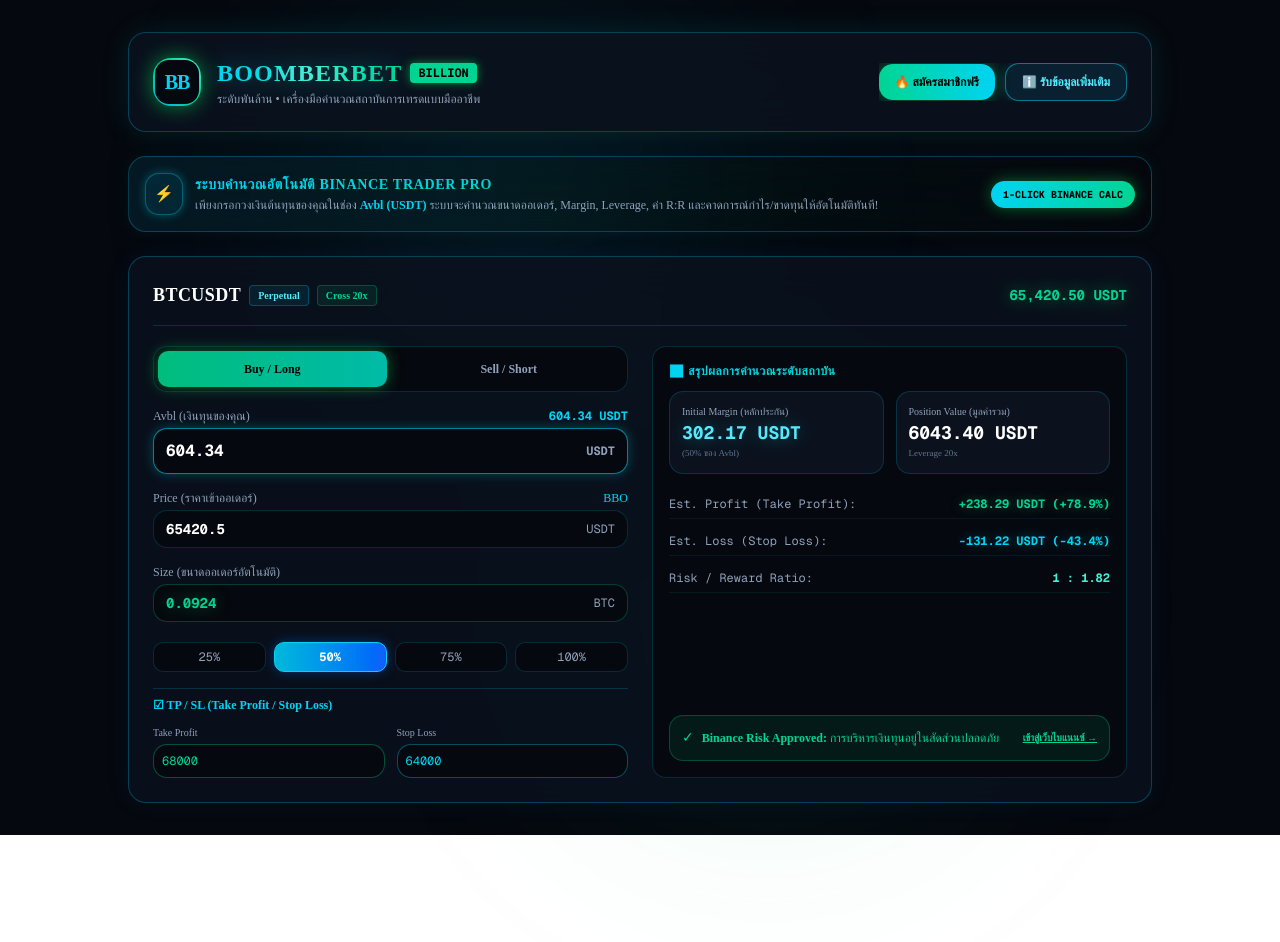
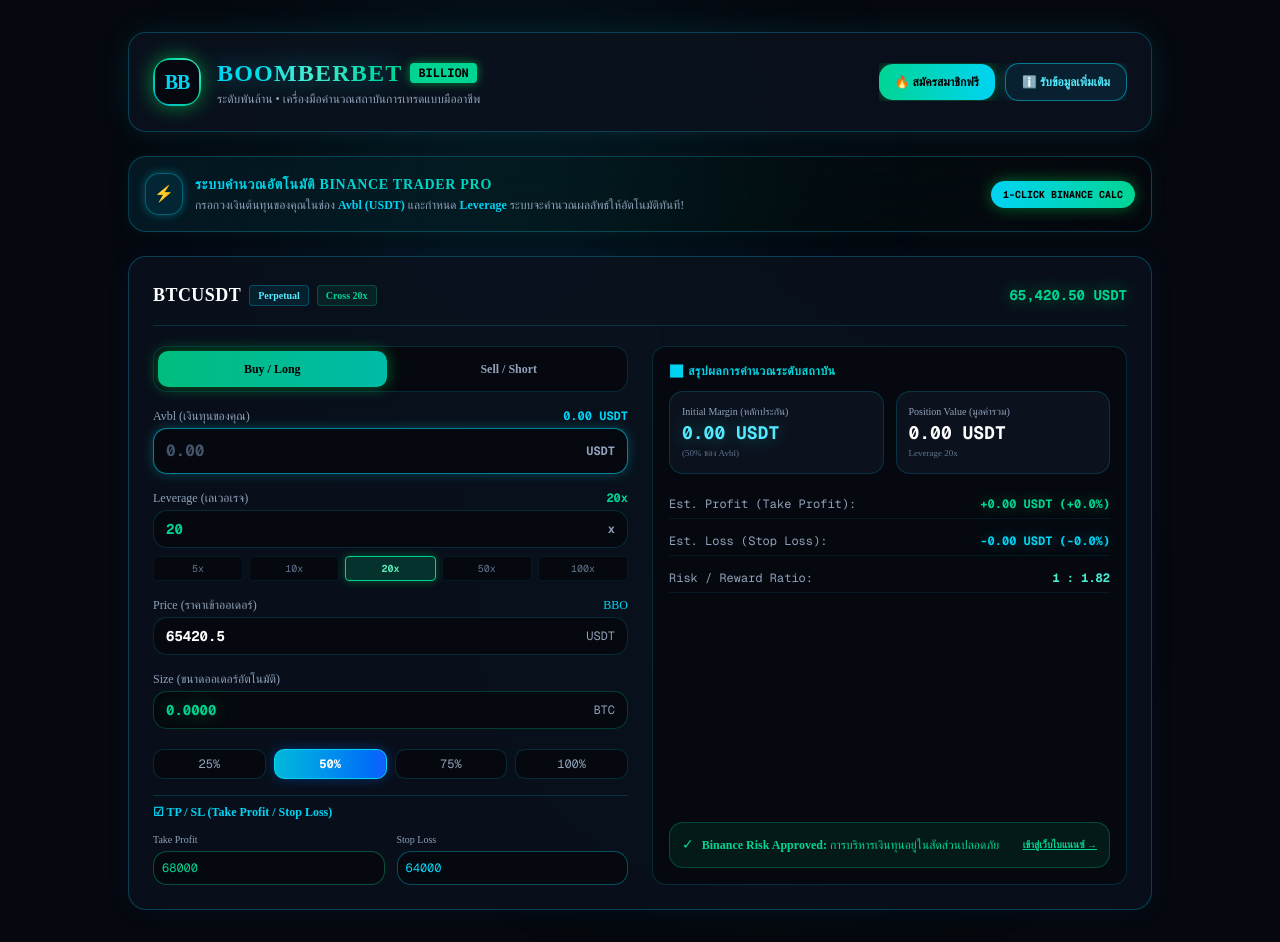
Before and after one commit to Paramudontani/my-pro-app, a Next.js app: page / in a window 1280 px wide. Before the commit the page ends 835 px from the top, so only its background shows below. Built offline with nearby package versions, Linux system fonts and the light colour scheme.

Commit message:
Refactor initial state and improve input handling
Updated initial state for available USDT to 0 and adjusted leverage input handling. Enhanced input fields for better user experience.

```diff
--- a/app/page.tsx
+++ b/app/page.tsx
@@ -3,9 +3,9 @@
 import React, { useState } from "react";
 
 export default function BinanceFuturesProCalculator() {
-  // Inputs State (ถอดแบบเมนู Binance)
-  const [avbl, setAvbl] = useState<number>(604.34); // ยอด Avbl USDT
-  const [leverage, setLeverage] = useState<number>(20); // Leverage
+  // Inputs State
+  const [avbl, setAvbl] = useState<number>(0); // ยอด Avbl USDT (เริ่มต้น 0)
+  const [leverage, setLeverage] = useState<number>(20); // Leverage (กรอก/ปรับเปลี่ยนได้)
   const [percentSlider, setPercentSlider] = useState<number>(50); // % ของ Avbl ที่จะใช้
   const [entryPrice, setEntryPrice] = useState<number>(65420.50); // ราคาเข้า BTC/USDT
   const [takeProfitPrice, setTakeProfitPrice] = useState<number>(68000.00); // TP
@@ -65,7 +65,7 @@
             </div>
           </div>
 
-          {/* Action Buttons (สมัครฟรี / สมาชิกฟรี / รับข้อมูลเพิ่ม) */}
+          {/* Action Buttons */}
           <div className="flex items-center gap-2.5 w-full md:w-auto overflow-x-auto pb-1 md:pb-0">
             <button
               onClick={handleRedirect}
@@ -83,7 +83,7 @@
 
         </div>
 
-        {/* ⚡ BANNER คำอธิบายสไตล์ NEON CYBER */}
+        {/* ⚡ BANNER คำอธิบาย */}
         <div className="bg-gradient-to-r from-cyan-950/40 via-emerald-950/20 to-transparent border border-cyan-500/30 rounded-2xl p-4 flex flex-col md:flex-row items-center justify-between gap-4 backdrop-blur-xl shadow-[0_0_20px_rgba(0,240,255,0.05)]">
           <div className="flex items-center gap-3">
             <div className="p-2 rounded-xl bg-cyan-500/10 border border-cyan-500/40 text-cyan-400 shadow-[0_0_10px_rgba(0,240,255,0.3)]">
@@ -94,7 +94,7 @@
                 ระบบคำนวณอัตโนมัติ BINANCE TRADER PRO
               </h2>
               <p className="text-xs text-slate-400 mt-0.5">
-                เพียงกรอกวงเงินต้นทุนของคุณในช่อง <strong className="text-cyan-400">Avbl (USDT)</strong> ระบบจะคำนวณขนาดออเดอร์, Margin, Leverage, ค่า R:R และคาดการณ์กำไร/ขาดทุนให้อัตโนมัติทันที!
+                กรอกวงเงินต้นทุนของคุณในช่อง <strong className="text-cyan-400">Avbl (USDT)</strong> และกำหนด <strong className="text-cyan-400">Leverage</strong> ระบบจะคำนวณผลลัพธ์ให้อัตโนมัติทันที!
               </p>
             </div>
           </div>
@@ -136,20 +136,57 @@
                 </button>
               </div>
 
-              {/* Avbl Input (ต้นทุน) */}
+              {/* Avbl Input (เริ่มต้น 0.00) */}
               <div className="space-y-1">
                 <div className="flex justify-between text-xs text-slate-400">
                   <span>Avbl (เงินทุนของคุณ)</span>
-                  <span className="text-cyan-400 font-mono font-bold">{avbl.toLocaleString()} USDT</span>
+                  <span className="text-cyan-400 font-mono font-bold">{avbl > 0 ? avbl.toLocaleString() : "0.00"} USDT</span>
                 </div>
                 <div className="relative flex items-center bg-[#05080e] border border-cyan-400/60 rounded-xl px-3 py-2.5 shadow-[0_0_12px_rgba(0,240,255,0.25)] focus-within:border-cyan-300 transition-all">
                   <input
                     type="number"
-                    value={avbl}
+                    value={avbl === 0 ? "" : avbl}
+                    placeholder="0.00"
                     onChange={(e) => setAvbl(Number(e.target.value))}
-                    className="w-full bg-transparent font-mono text-base font-bold text-white focus:outline-none"
+                    className="w-full bg-transparent font-mono text-base font-bold text-white focus:outline-none placeholder:text-slate-600"
                   />
                   <span className="text-xs font-mono text-slate-400 font-bold">USDT</span>
+                </div>
+              </div>
+
+              {/* ⚡ 🔥 ช่องปรับ / กรอกค่า LEVERAGE (เพิ่มใหม่ตามคำขอ) */}
+              <div className="space-y-1">
+                <div className="flex justify-between text-xs text-slate-400">
+                  <span>Leverage (เลเวอเรจ)</span>
+                  <span className="text-emerald-400 font-mono font-bold">{leverage}x</span>
+                </div>
+                <div className="relative flex items-center bg-[#05080e] border border-cyan-500/20 rounded-xl px-3 py-2 focus-within:border-cyan-500/50 transition-all">
+                  <input
+                    type="number"
+                    min="1"
+                    max="125"
+                    value={leverage === 0 ? "" : leverage}
+                    placeholder="1 - 125"
+                    onChange={(e) => setLeverage(Number(e.target.value))}
+                    className="w-full bg-transparent font-mono text-sm font-bold text-emerald-400 focus:outline-none placeholder:text-slate-600"
+                  />
+                  <span className="text-xs font-mono text-slate-400 font-bold">x</span>
+                </div>
+                {/* Quick Select Leverage */}
+                <div className="grid grid-cols-5 gap-1.5 pt-1">
+                  {[5, 10, 20, 50, 100].map((lev) => (
+                    <button
+                      key={lev}
+                      onClick={() => setLeverage(lev)}
+                      className={`py-1 rounded text-[10px] font-mono border transition-all ${
+                        leverage === lev
+                          ? "bg-emerald-500/20 text-emerald-300 border-emerald-400 font-bold shadow-[0_0_8px_rgba(0,255,102,0.3)]"
+                          : "bg-[#05080e] text-slate-500 border-cyan-500/10 hover:text-slate-300"
+                      }`}
+                    >
+                      {lev}x
+                    </button>
+                  ))}
                 </div>
               </div>
 
@@ -162,9 +199,10 @@
                 <div className="relative flex items-center bg-[#05080e] border border-cyan-500/20 rounded-xl px-3 py-2 focus-within:border-cyan-500/50 transition-all">
                   <input
                     type="number"
-                    value={entryPrice}
+                    value={entryPrice === 0 ? "" : entryPrice}
+                    placeholder="0.00"
                     onChange={(e) => setEntryPrice(Number(e.target.value))}
-                    className="w-full bg-transparent font-mono text-sm font-bold text-white focus:outline-none"
+                    className="w-full bg-transparent font-mono text-sm font-bold text-white focus:outline-none placeholder:text-slate-600"
                   />
                   <span className="text-xs font-mono text-slate-400">USDT</span>
                 </div>
@@ -211,18 +249,20 @@
                     <span className="text-[10px] text-slate-400 block mb-1">Take Profit</span>
                     <input
                       type="number"
-                      value={takeProfitPrice}
+                      value={takeProfitPrice === 0 ? "" : takeProfitPrice}
+                      placeholder="0.00"
                       onChange={(e) => setTakeProfitPrice(Number(e.target.value))}
-                      className="w-full bg-[#05080e] border border-emerald-500/40 rounded-xl p-2 text-xs font-mono text-emerald-400 focus:outline-none focus:border-emerald-400 transition-all"
+                      className="w-full bg-[#05080e] border border-emerald-500/40 rounded-xl p-2 text-xs font-mono text-emerald-400 focus:outline-none focus:border-emerald-400 transition-all placeholder:text-slate-600"
                     />
                   </div>
                   <div>
                     <span className="text-[10px] text-slate-400 block mb-1">Stop Loss</span>
                     <input
                       type="number"
-                      value={stopLossPrice}
+                      value={stopLossPrice === 0 ? "" : stopLossPrice}
+                      placeholder="0.00"
                       onChange={(e) => setStopLossPrice(Number(e.target.value))}
-                      className="w-full bg-[#05080e] border border-cyan-500/40 rounded-xl p-2 text-xs font-mono text-cyan-400 focus:outline-none focus:border-cyan-300 transition-all"
+                      className="w-full bg-[#05080e] border border-cyan-500/40 rounded-xl p-2 text-xs font-mono text-cyan-400 focus:outline-none focus:border-cyan-300 transition-all placeholder:text-slate-600"
                     />
                   </div>
                 </div>
```
